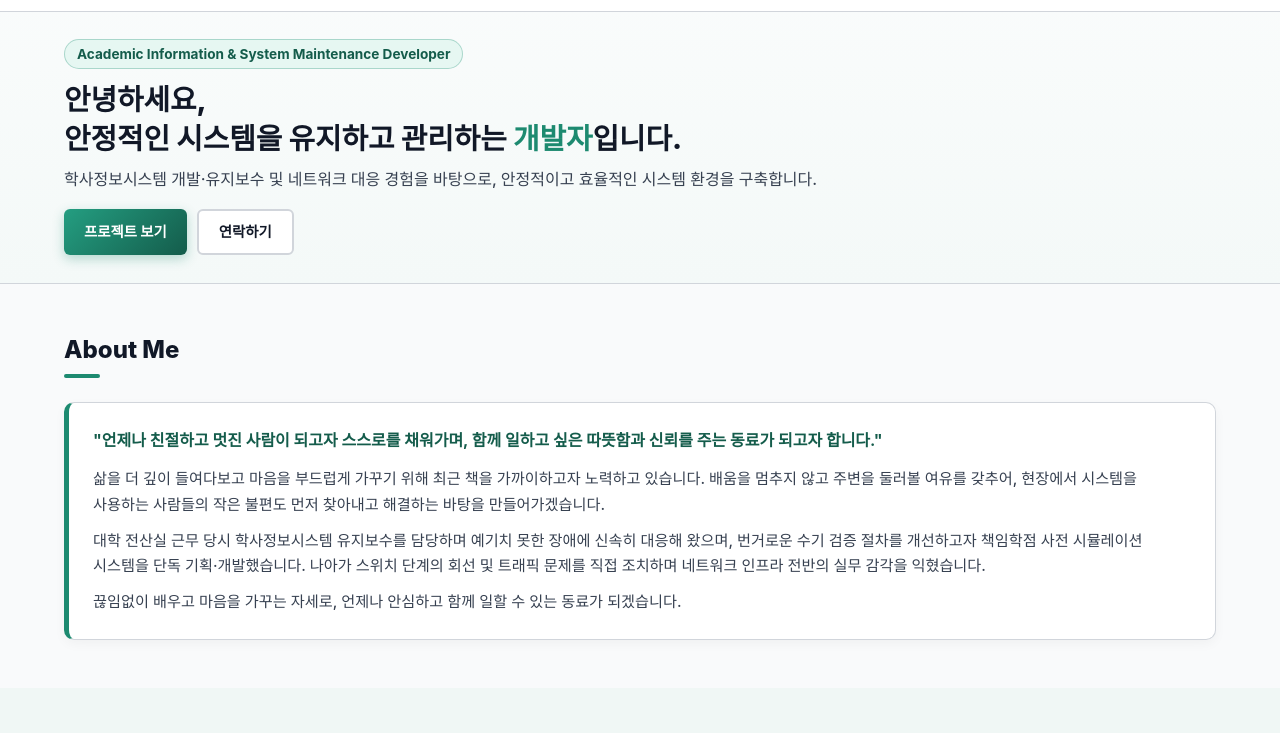
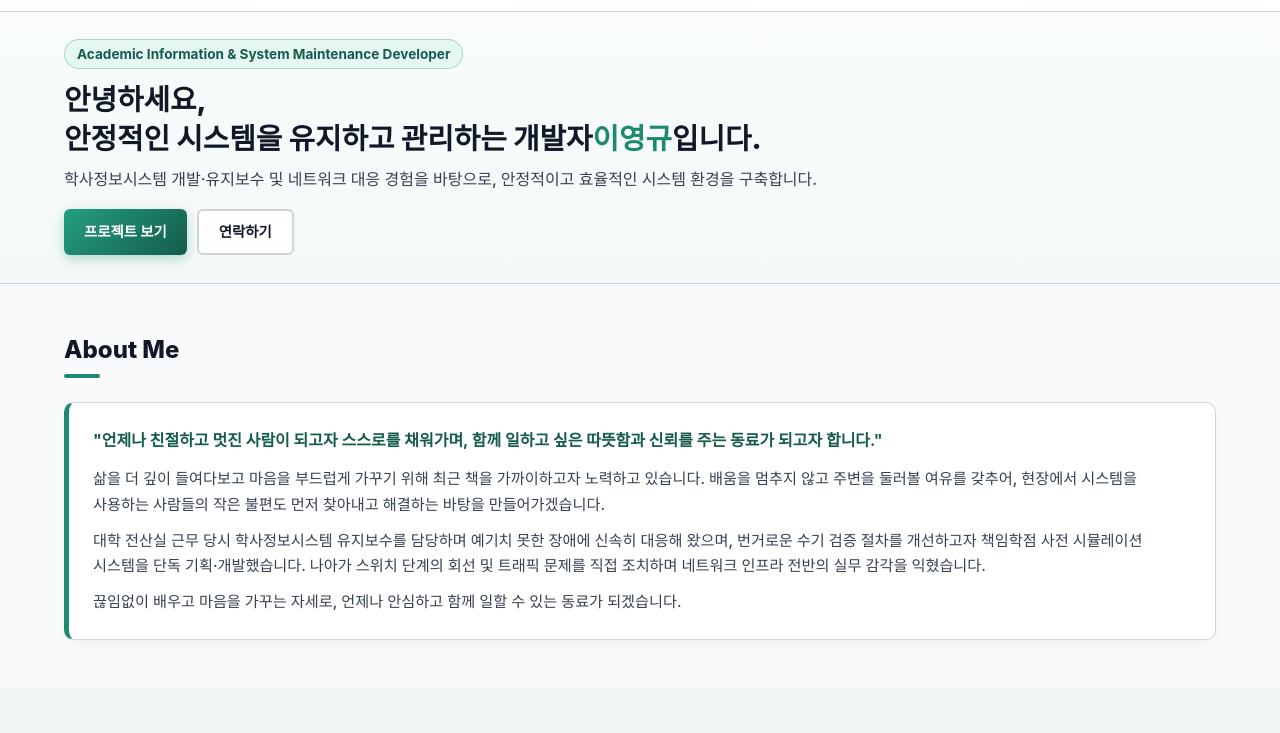
Before and after one commit to lee5299/portfolio, a plain HTML site: page index.html in a window 1280 px wide. Shown: the part 45-778 px from the top of the page. Drawn offline with Linux system fonts and the light colour scheme.

Commit message:
Update greeting in hero section of index.html

```diff
--- a/index.html
+++ b/index.html
@@ -30,7 +30,7 @@
   <section class="hero">
     <div class="container fade-in">
       <span class="badge">Academic Information & System Maintenance Developer</span>
-      <h2>안녕하세요, <br>안정적인 시스템을 유지하고 관리하는 <span class="highlight">개발자</span>입니다.</h2>
+      <h2>안녕하세요, <br>안정적인 시스템을 유지하고 관리하는 개발자<span class="highlight">이영규</span>입니다.</h2>
       <p>학사정보시스템 개발·유지보수 및 네트워크 대응 경험을 바탕으로, 안정적이고 효율적인 시스템 환경을 구축합니다.</p>
       <div class="hero-btns">
         <a href="#projects" class="btn btn-primary">프로젝트 보기</a>
```
